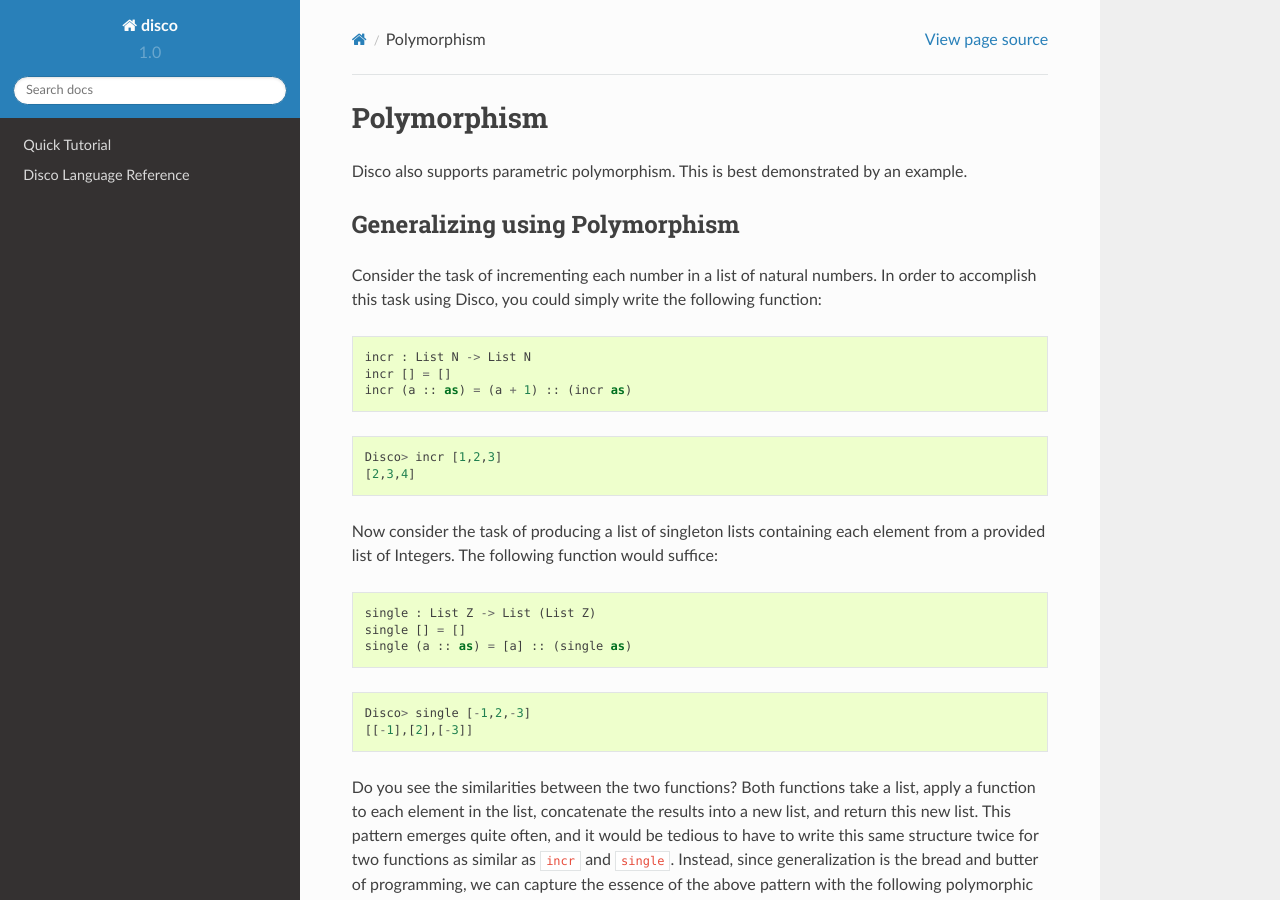
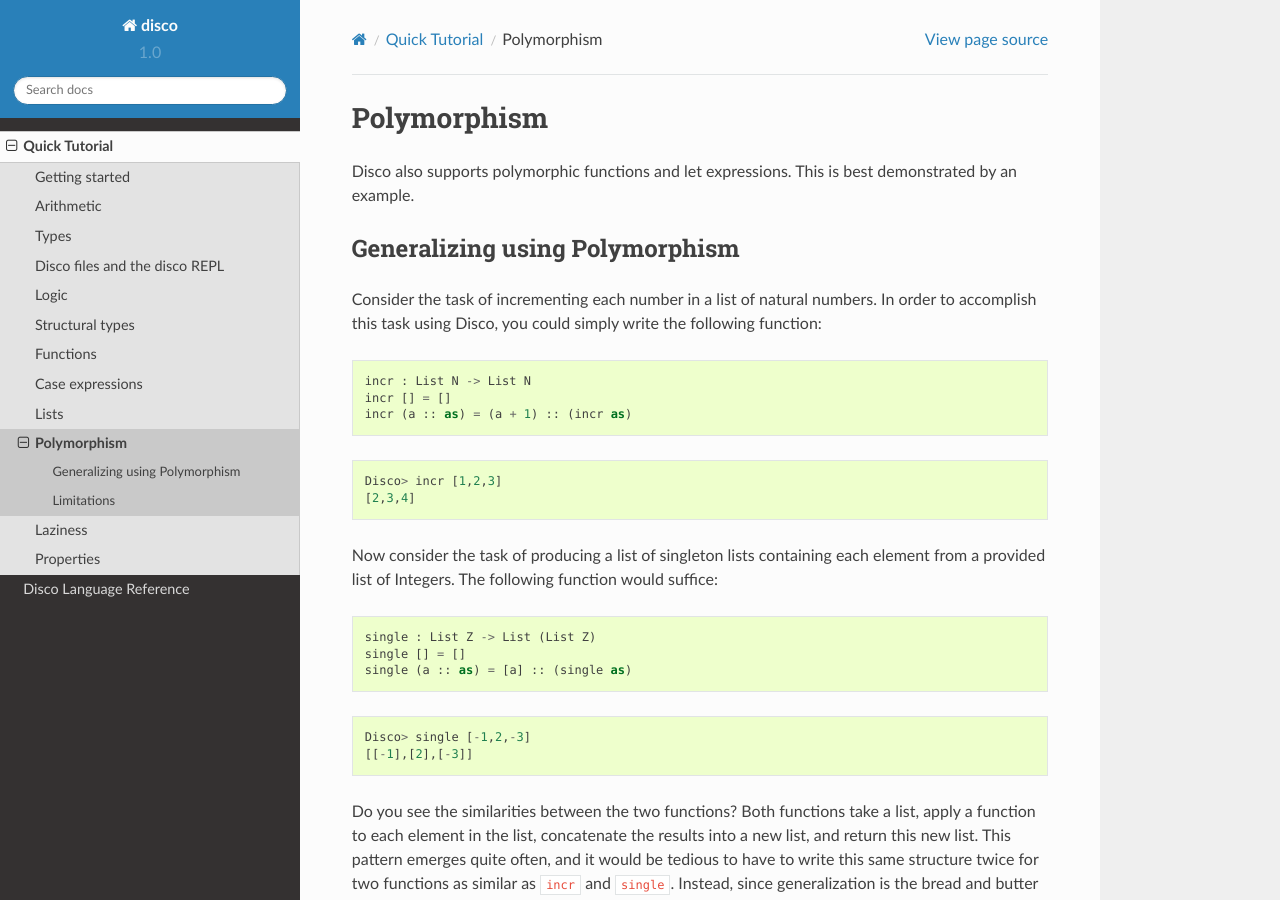
Before and after one commit to disco-lang/disco, a Sphinx documentation site: the page built from docs/tutorial/polymorphism.rst, in a window 1280 px wide and 900 px high. Built offline with Sphinx 7.4.7 and the Read the Docs theme 2.0.0, drawn with Linux system fonts in a browser that asks for light colours; some of the changed text lies outside the part shown.

Commit message:
Added polymorphism to index.rst

```diff
--- a/docs/tutorial/index.rst
+++ b/docs/tutorial/index.rst
@@ -21,5 +21,6 @@ knowledge of functional programming.
    functions
    case
    lists
+   polymorphism
    laziness
    properties
--- a/docs/tutorial/polymorphism.rst
+++ b/docs/tutorial/polymorphism.rst
@@ -3,7 +3,7 @@
 Polymorphism
 ************
 
-Disco also supports parametric polymorphism. This is best demonstrated by an example.
+Disco also supports polymorphic functions and let expressions. This is best demonstrated by an example.
 
 Generalizing using Polymorphism
 ===============================
```
Also changed, not shown: other parts of docs/tutorial/polymorphism.rst (+1 -1 lines).
